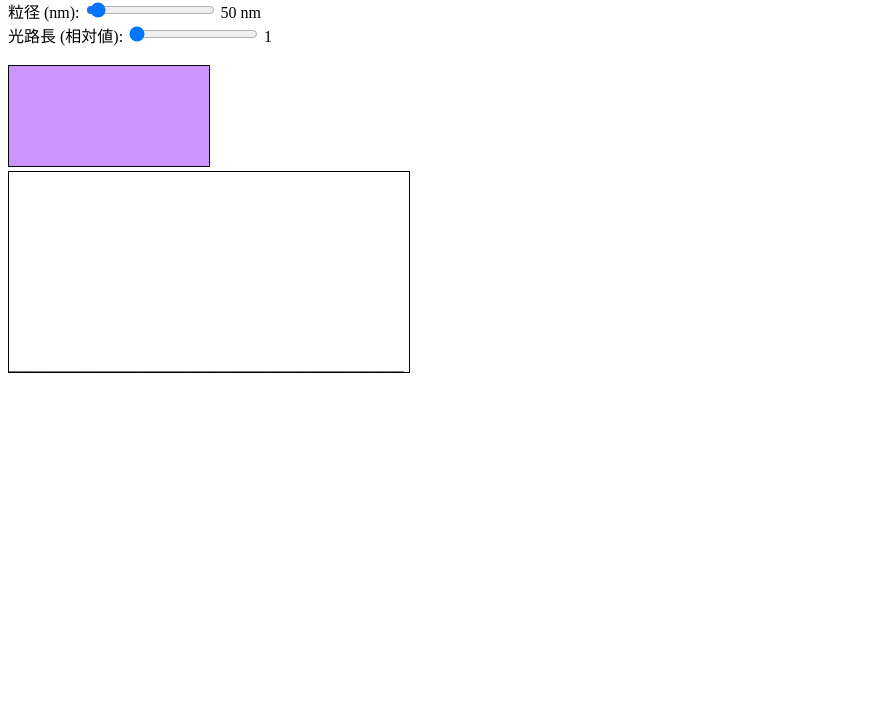
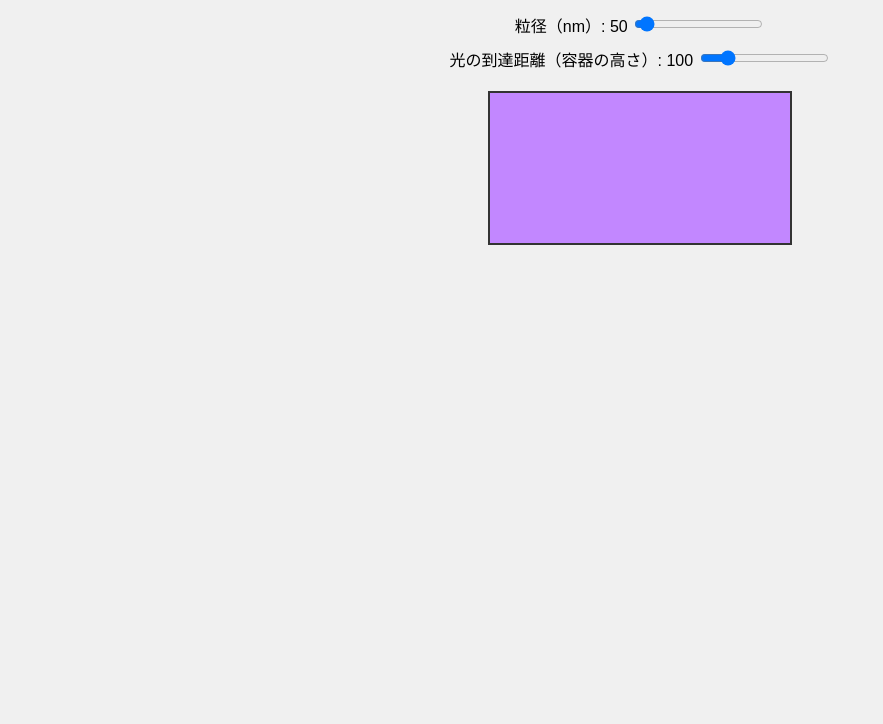
Before and after one commit to takahashi-alt/takahashi_physics_class, a plain HTML site: page sanran.html in a window 1280 px wide. Shown: the part 76-800 px from the top of the page, without its empty margins (0-883 px from the left). Drawn offline with Linux system fonts and the light colour scheme.

Commit message:
Update sanran.html

```diff
--- a/sanran.html
+++ b/sanran.html
@@ -2,101 +2,102 @@
 <html lang="ja">
 <head>
   <meta charset="UTF-8">
-<title>空と雲と夕焼けの色シミュレーション</title>
+  <title>光散乱シミュレーション</title>
+  <style>
+    body { font-family: sans-serif; text-align: center; background: #f0f0f0; }
+    .controls { margin: 20px; }
+    .color-box {
+      width: 300px;
+      height: 150px;
+      margin: 20px auto;
+      border: 2px solid #333;
+      background-color: white;
+    }
+    label { display: block; margin-top: 10px; }
+  </style>
 </head>
 <body>
-<h2>散乱と空・雲・夕焼けの色</h2>
+  <h1>光散乱シミュレーション</h1>
 
-<label>粒径 (nm):
-  <input type="range" id="size" min="10" max="1000" value="50" step="10">
+  <div class="controls">
+    <label>
+      粒径（nm）: <span id="sizeValue">50</span>
+      <input type="range" id="sizeSlider" min="10" max="1000" value="50">
     </label>
-<span id="sizeVal">50</span> nm<br>
 
-<label>光路長 (相対値):
-  <input type="range" id="path" min="1" max="10" value="1" step="1">
+    <label>
+      光の到達距離（容器の高さ）: <span id="distanceValue">100</span>
+      <input type="range" id="distanceSlider" min="10" max="500" value="100">
     </label>
-<span id="pathVal">1</span><br><br>
-
-<div>
-  <canvas id="colorBox" width="200" height="100" style="border:1px solid black;"></canvas>
-</div>
-<div>
-  <canvas id="spectrum" width="400" height="200" style="border:1px solid black;"></canvas>
   </div>
 
+  <div class="color-box" id="colorBox"></div>
+
   <script>
-// 可視光波長
-const wavelengths = Array.from({length:81}, (_,i)=>380+i*5); // 380–780 nm
+    const sizeSlider = document.getElementById("sizeSlider");
+    const distanceSlider = document.getElementById("distanceSlider");
+    const sizeValue = document.getElementById("sizeValue");
+    const distanceValue = document.getElementById("distanceValue");
+    const colorBox = document.getElementById("colorBox");
 
-const ctxBox = document.getElementById("colorBox").getContext("2d");
-const ctxSpec = document.getElementById("spectrum").getContext("2d");
-
-// 散乱強度の簡易モデル
-function scattering(lambda, size){
-  // 小さい粒径では ~1/λ^4、大きい粒径ではほぼ一定
-  const factor = 1/(1+(lambda/size)**4);
-  return factor;
+    function wavelengthToRGB(wavelength) {
+      // 可視光の波長をRGBに変換（簡易版）
+      let R = 0, G = 0, B = 0;
+      if (wavelength >= 380 && wavelength < 440) {
+        R = -(wavelength - 440) / (440 - 380);
+        B = 1;
+      } else if (wavelength < 490) {
+        G = (wavelength - 440) / (490 - 440);
+        B = 1;
+      } else if (wavelength < 510) {
+        G = 1;
+        B = -(wavelength - 510) / (510 - 490);
+      } else if (wavelength < 580) {
+        R = (wavelength - 510) / (580 - 510);
+        G = 1;
+      } else if (wavelength < 645) {
+        R = 1;
+        G = -(wavelength - 645) / (645 - 580);
+      } else if (wavelength <= 780) {
+        R = 1;
+      }
+      return [R, G, B];
     }
 
-// 光路長による減衰
-function transmission(lambda, path){
-  // 短波長ほど減衰が大きい → exp(-k/λ^4 * path)
-  const k = 5e9;
-  return Math.exp(-k/(lambda**4) * path);
+    function updateColor() {
+      const size = parseFloat(sizeSlider.value);
+      const distance = parseFloat(distanceSlider.value);
+      sizeValue.textContent = size;
+      distanceValue.textContent = distance;
+
+      let totalRGB = [0, 0, 0];
+      for (let wl = 380; wl <= 780; wl += 5) {
+        let intensity;
+        if (size < 200) {
+          intensity = 1 / Math.pow(wl, 4); // レイリー散乱
+        } else {
+          intensity = 1; // ミー散乱（波長依存性なし）
         }
 
-// 波長→RGB変換
-function wavelengthToRGB(wl) {
-  let r=0,g=0,b=0;
-  if (wl>=380 && wl<440){ r=-(wl-440)/(60); g=0; b=1;}
-  else if (wl<490){ r=0; g=(wl-440)/50; b=1;}
-  else if (wl<510){ r=0; g=1; b=-(wl-510)/20;}
-  else if (wl<580){ r=(wl-510)/70; g=1; b=0;}
-  else if (wl<645){ r=1; g=-(wl-645)/65; b=0;}
-  else if (wl<=780){ r=1; g=0; b=0;}
-  return [r,g,b];
+        // 距離による減衰（簡易モデル）
+        intensity *= Math.exp(-distance / 200);
+
+        const [r, g, b] = wavelengthToRGB(wl);
+        totalRGB[0] += r * intensity;
+        totalRGB[1] += g * intensity;
+        totalRGB[2] += b * intensity;
       }
 
-function update(){
-  const size = parseInt(document.getElementById("size").value);
-  const path = parseInt(document.getElementById("path").value);
-  document.getElementById("sizeVal").textContent = size;
-  document.getElementById("pathVal").textContent = path;
-
-  let spectrum = [];
-  wavelengths.forEach(wl=>{
-    let I = scattering(wl, size) * transmission(wl, path);
-    spectrum.push(I);
-  });
-
-  // 色合成
-  let rgb = [0,0,0];
-  wavelengths.forEach((wl,i)=>{
-    let [r,g,b] = wavelengthToRGB(wl);
-    rgb[0]+=r*spectrum[i];
-    rgb[1]+=g*spectrum[i];
-    rgb[2]+=b*spectrum[i];
-  });
-  const max = Math.max(...rgb);
-  rgb = rgb.map(v=>Math.min(255, (v/max)*255));
-
-  // 色を表示
-  ctxBox.fillStyle = `rgb(${rgb[0]},${rgb[1]},${rgb[2]})`;
-  ctxBox.fillRect(0,0,200,100);
-
-  // スペクトル表示
-  ctxSpec.clearRect(0,0,400,200);
-  ctxSpec.beginPath();
-  ctxSpec.moveTo(0,200-spectrum[0]*180);
-  spectrum.forEach((val,i)=>{
-    ctxSpec.lineTo(i*(400/spectrum.length),200-val*180);
-  });
-  ctxSpec.stroke();
+      // 正規化と色変換
+      const max = Math.max(...totalRGB);
+      const rgb = totalRGB.map(c => Math.min(255, Math.floor((c / max) * 255)));
+      colorBox.style.backgroundColor = `rgb(${rgb[0]}, ${rgb[1]}, ${rgb[2]})`;
     }
 
-document.getElementById("size").addEventListener("input", update);
-document.getElementById("path").addEventListener("input", update);
-update();
+    sizeSlider.addEventListener("input", updateColor);
+    distanceSlider.addEventListener("input", updateColor);
+
+    updateColor(); // 初期表示
   </script>
 </body>
 </html>
```
Lines whose indentation alone changed are shown as unchanged.
